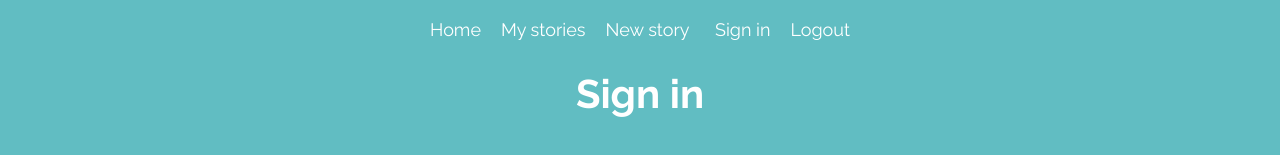
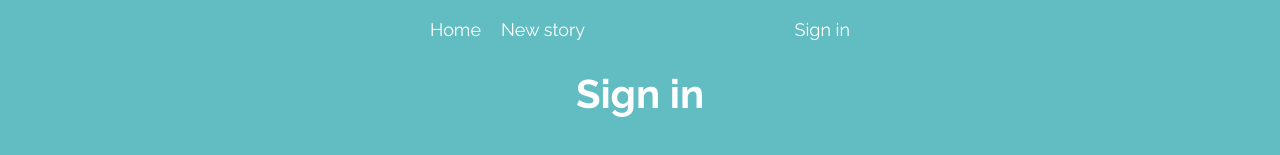
Before and after one commit to luvejo/ohboi-frontend, a Nuxt app: page /sign-in in a window 1280 px wide. Shown: the top 155 px of the page. Built offline with nearby package versions, Linux system fonts and the light colour scheme.

Commit message:
feat(vuex): add Vuex for authentication state management

```diff
--- a/components/Menu.vue
+++ b/components/Menu.vue
@@ -4,12 +4,12 @@
       <nav class="desktop-menu">
         <div class="left">
           <NuxtLink to="/">Home</NuxtLink>
-          <a href="#">My stories</a>
+          <a v-if="auth" href="#">My stories</a>
           <a href="#">New story</a>
         </div>
         <div class="right">
-          <NuxtLink to="/sign-in">Sign in</NuxtLink>
-          <a href="#">Logout</a>
+          <NuxtLink v-if="!auth" to="/sign-in">Sign in</NuxtLink>
+          <a v-if="auth" href="#" @click.prevent="logout">Logout</a>
         </div>
       </nav>
       <button class="mobile-menu-button btn-transparent" @click="toggleMenu">
@@ -46,6 +46,11 @@ export default {
       isExpanded: false,
     }
   },
+  computed: {
+    auth() {
+      return this.$store.state.auth
+    },
+  },
   watch: {
     $route() {
       this.isExpanded = false
@@ -54,6 +59,9 @@ export default {
   methods: {
     toggleMenu() {
       this.isExpanded = !this.isExpanded
+    },
+    logout() {
+      this.$store.commit('setAuth', null)
     },
   },
 }
--- a/layouts/default.vue
+++ b/layouts/default.vue
@@ -15,5 +15,8 @@ export default {
     Menu,
     Footer,
   },
+  mounted() {
+    this.$store.dispatch('initAuth')
+  },
 }
 </script>
--- a/package.json
+++ b/package.json
@@ -24,6 +24,7 @@
     "@fortawesome/free-solid-svg-icons": "^5.15.2",
     "axios": "^0.21.1",
     "core-js": "^3.8.3",
+    "js-cookie": "^2.2.1",
     "normalize.css": "^8.0.1",
     "nuxt": "^2.14.12"
   },
--- a/pages/sign-in.vue
+++ b/pages/sign-in.vue
@@ -29,6 +29,8 @@
 <script>
 import api from '@/api'
 
+const Cookie = process.client ? require('js-cookie') : undefined
+
 export default {
   data() {
     return {
@@ -58,6 +60,8 @@ export default {
       }
 
       if ('user' in res) {
+        Cookie.set('auth', res.user)
+        this.$store.commit('setAuth', res.user)
         this.$router.push('/')
       }
     },
--- /dev/null
+++ b/store/index.js
@@ -0,0 +1,30 @@
+const Cookie = process.client ? require('js-cookie') : undefined
+
+export const state = () => {
+  return {
+    auth: null,
+  }
+}
+
+export const mutations = {
+  setAuth(state, auth) {
+    state.auth = auth
+  },
+}
+
+export const actions = {
+  initAuth({ commit }) {
+    const cookie = Cookie.get('auth')
+    let auth = null
+
+    if (cookie) {
+      try {
+        auth = JSON.parse(cookie)
+      } catch (err) {
+        // No valid cookie found
+      }
+    }
+
+    commit('setAuth', auth)
+  },
+}
```
Also changed, not shown: 1 other file (tests, documents, lock files or other folders).
